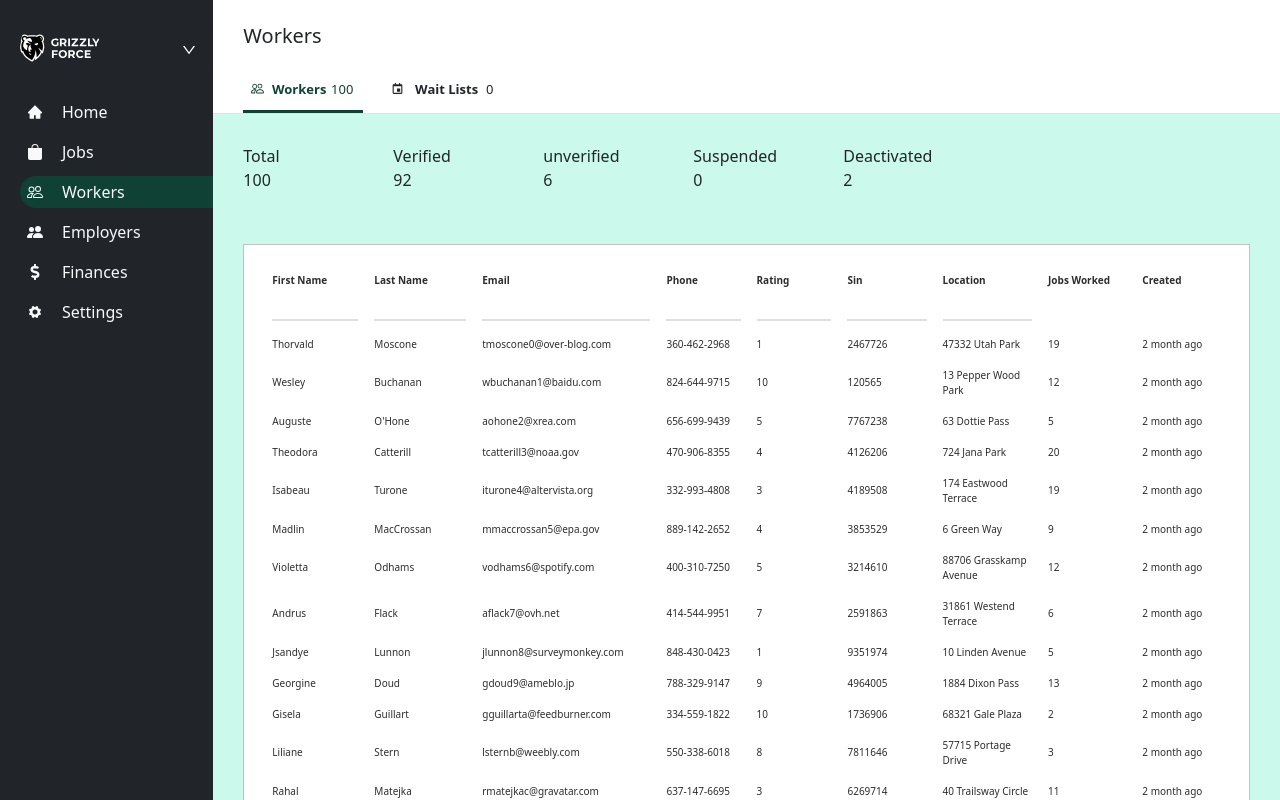
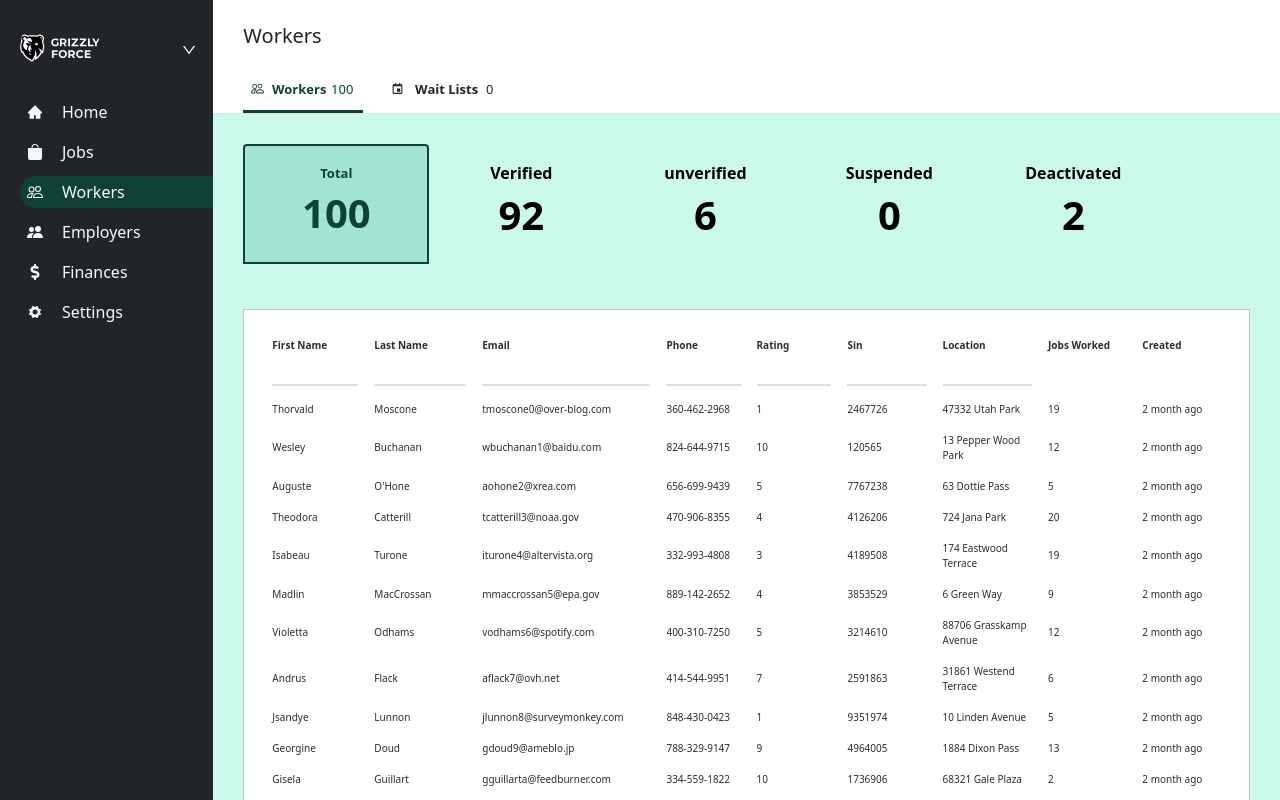
Before and after one commit to Dhara-Popat/Vancouver, a React (Create React App) app: page /vancouver/workers in a window 1280 px wide. Shown: the top 800 px of the page. Built offline with nearby package versions, Linux system fonts and the light colour scheme.

Commit message:
git push -A

```diff
--- a/package.json
+++ b/package.json
@@ -9,7 +9,7 @@
     "@testing-library/user-event": "^13.5.0",
     "bootstrap": "^5.1.3",
     "react": "^17.0.2",
-    "react-bootstrap": "^2.0.4",
+    "react-bootstrap": "^2.1.0",
     "react-dom": "^17.0.2",
     "react-icons": "^4.3.1",
     "react-router-dom": "^6.2.1",
--- a/src/Pages/App.css
+++ b/src/Pages/App.css
@@ -62,7 +62,7 @@ i{
    padding-left: 5px;
 }
 
-.active{
+.sidebar-menu > .active{
   background-color: rgb(15, 66, 53);
   width: 100%;
   border-radius: 30px 0 0 30px;
@@ -115,6 +115,7 @@ i{
 /* For Workers page */
 
 .Worker-container{
+    margin-top: 30px;
     width: 100%;
     display: inline-block;
     background-color: white;
@@ -144,7 +145,7 @@ i{
 }
 
 .active-tab{
-  color: rgb(15, 66, 53);;
+  color: rgb(15, 66, 53);
   border-bottom: 3px solid rgb(15, 66, 53);
 }
 
@@ -154,10 +155,6 @@ i{
   width: 100%;
 } */
 
-.active-content{
-   height: 100px;
-   width: 150px;
-}
 
 /* .active-content:hover{
    border: 2px solid rgb(15, 66, 53);
@@ -185,6 +182,28 @@ th, td {
   padding: 8px;
 }
 
+
+.active-content{
+   height: 100px;
+   width: 150px;
+   display: flex;
+   justify-content: center;
+   align-items: center;
+}
+
+.nav-tabs{
+  border-bottom: none;
+}
+
+.nav-link {
+  color: black
+}
+
+.nav-tabs .nav-link.active{
+  border: 2px solid rgb(15, 66, 53);
+  background-color: rgb(161, 228, 210);
+  color: rgb(15, 66, 53);
+}
 
 @media (min-width: 770px) and (max-width: 990px){
 
--- a/src/Pages/Workers/SelectData.js
+++ b/src/Pages/Workers/SelectData.js
@@ -1,33 +1,99 @@
-import React from 'react'
-// import { WorkersTable } from './WorkersTable'
+import { Tab } from 'bootstrap'
+import React, { useState } from 'react'
+import { Tabs } from 'react-bootstrap'
+import { WorkersTable } from './WorkersTable'
 
 
 function SelectData(props) {
+    const [key, setKey] = useState('total');
+
+    let data = props.data
+
+    let total =
+        <div className='d-flex active-content bg-transparent active-data'>
+            <div className='d-flex flex-column'>
+                <span className='small-font text-left'><b>Total</b></span>
+                <span className='fs-1'><b>{props.count}</b></span>
+            </div>
+        </div>
+
+    let DataVerified = props.DataVerified
+
+    let VerifiedTab =
+        <div className='d-flex flex-column active-content'>
+            <div className='d-flex flex-column'>
+                <span><b>Verified</b></span>
+                <span className='fs-1'><b>{props.verifiedDataCount}</b></span>
+            </div>
+        </div>
+
+    let DataUnverified = props.DataUnverified
+
+    let UnverifiedTab =
+        <div className='d-flex flex-column active-content'>
+            <div className='d-flex flex-column'>
+                <span><b>unverified</b></span>
+                <span className='fs-1'><b>{props.unVerifiedDataCount}</b></span>
+            </div>
+        </div>
+
+    let DataSuspended = props.DataSuspended
+    let suspendedDataCount = props.suspendedDataCount
+
+    let SuspenedTab =
+        <div className='d-flex flex-column active-content'>
+            <div className='d-flex flex-column'>
+                <span><b>Suspended</b></span>
+                <span className='fs-1'><b>{suspendedDataCount}</b></span>
+            </div>
+        </div>
+
+    let DataDeactivated = props.DataDeactivated
+
+    let DeactivatedTab =
+        <div className='d-flex flex-column active-content'>
+            <div className='d-flex flex-column'>
+                <span><b>Deactivated</b></span>
+                <span className='fs-1'><b>{props.deactivatedDataCount}</b></span>
+            </div>
+        </div>
 
     return (
         <>
-        <div className='d-flex'>
-            <div className='d-flex flex-column active-content bg-transparent'>
-                <span>Total</span>
-                {props.count}
-            </div>
-            <div className='d-flex flex-column active-content'>
-                <span>Verified</span>
-                {props.verifiedDataCount}
-            </div>
-            <div className='d-flex flex-column active-content'>
-                <span>unverified</span>
-                {props.unVerifiedDataCount}
-            </div>
-            <div className='d-flex flex-column active-content'>
-                <span>Suspended</span>
-                {props.suspendedDataCount}
-            </div>
-            <div className='d-flex flex-column active-content'>
-                <span>Deactivated</span>
-                {props.deactivatedDataCount}
-            </div>
-        </div>
+            <Tabs
+                id="controlled-tab-example"
+                activeKey={key}
+                onSelect={(k) => setKey(k)}
+                className="mb-3"
+            >
+                <Tab eventKey="total" title={total}>
+                    <WorkersTable
+                        data={data}
+                    />
+                </Tab>
+                <Tab eventKey="verified" title={VerifiedTab}>
+                    <WorkersTable
+                        data={DataVerified}
+                    />
+                </Tab>
+                <Tab eventKey="unverified" title={UnverifiedTab}>
+                    <WorkersTable
+                        data={DataUnverified}
+                    />
+                </Tab>
+                <Tab eventKey="suspened" title={SuspenedTab}>
+                    {suspendedDataCount === 0 ?
+                        `No any suspended account` :
+                        <WorkersTable
+                            data={DataSuspended}
+                        />}
+                </Tab>
+                <Tab eventKey="deactivated" title={DeactivatedTab}>
+                    <WorkersTable
+                        data={DataDeactivated}
+                    />
+                </Tab>
+            </Tabs>
         </>
     )
 }
--- a/src/Pages/Workers/WorkerData.js
+++ b/src/Pages/Workers/WorkerData.js
@@ -2,7 +2,6 @@ import React from 'react'
 import SelectData from './SelectData'
 import { WorkersTable } from './WorkersTable'
 import WORKERS_DATA from './WORKERS_DATA.json'
-// import { Data } from './Data'
 
 function WorkerData() {
     let count = WORKERS_DATA.length
@@ -26,39 +25,66 @@ function WorkerData() {
     const verifiedData = data.map((data) => data.Acount_type.toLocaleLowerCase() === "verified")
     let verifiedDataCount = countItemsTrue(verifiedData)
 
-    let verifiedData1 = data.map((data) => data.Acount_type)
 
-
-    function findObjeact(data, value) {
-        return data.find((value) => {
-            return value.Acount_type === 'verified';
+    function findVerifiedData(data, value) {
+        return data.filter((value) => {
+            return value.Acount_type.toLocaleLowerCase() === 'verified';
         });
     }
 
-    console.log(findObjeact(data, 'verified'))
+    let DataVerified = findVerifiedData(data, 'verified')
 
     //For unverified Data
     const unVerifiedData = data.map((data) => data.Acount_type.toLocaleLowerCase() === "unverified")
     let unVerifiedDataCount = countItemsTrue(unVerifiedData)
 
+    function findUnverifiedData(data, value) {
+        return data.filter((value) => {
+            return value.Acount_type.toLocaleLowerCase() === 'unverified';
+        });
+    }
+
+    let DataUnverified = findUnverifiedData(data, 'unverified')
+
     //For suspended Data
     const suspendedData = data.map((data) => data.Acount_type.toLocaleLowerCase() === "suspended")
     let suspendedDataCount = countItemsTrue(suspendedData)
+
+    function findSuspendedData(data, value) {
+        return data.filter((value) => {
+            return value.Acount_type.toLocaleLowerCase() === "suspended";
+        });
+    }
+
+    let DataSuspended = findSuspendedData(data, "suspended")
 
     //For Deactivated Data
     const deactivatedData = data.map((data) => data.Acount_type.toLocaleLowerCase() === "deactivated")
     let deactivatedDataCount = countItemsTrue(deactivatedData)
 
+    function findDeactivatedData(data, value) {
+        return data.filter((value) => {
+            return value.Acount_type.toLocaleLowerCase() === "deactivated";
+        });
+    }
+
+    let DataDeactivated = findDeactivatedData(data, "deactivated")
+
     return (
         <>
             <SelectData
+                data = {data}
                 count={count}
                 verifiedDataCount={verifiedDataCount}
                 unVerifiedDataCount={unVerifiedDataCount}
                 suspendedDataCount={suspendedDataCount}
                 deactivatedDataCount={deactivatedDataCount}
+                DataVerified = {DataVerified}
+                DataUnverified = {DataUnverified}
+                DataSuspended = {DataSuspended}
+                DataDeactivated= {DataDeactivated}
             />
-            <WorkersTable data={data} verifiedDataCount={verifiedDataCount} />
+
         </>
     )
 }
```
Also changed, not shown: src/Pages/Workers/Data.js (+29 -47 lines), 1 other file (tests, documents, lock files or other folders).
